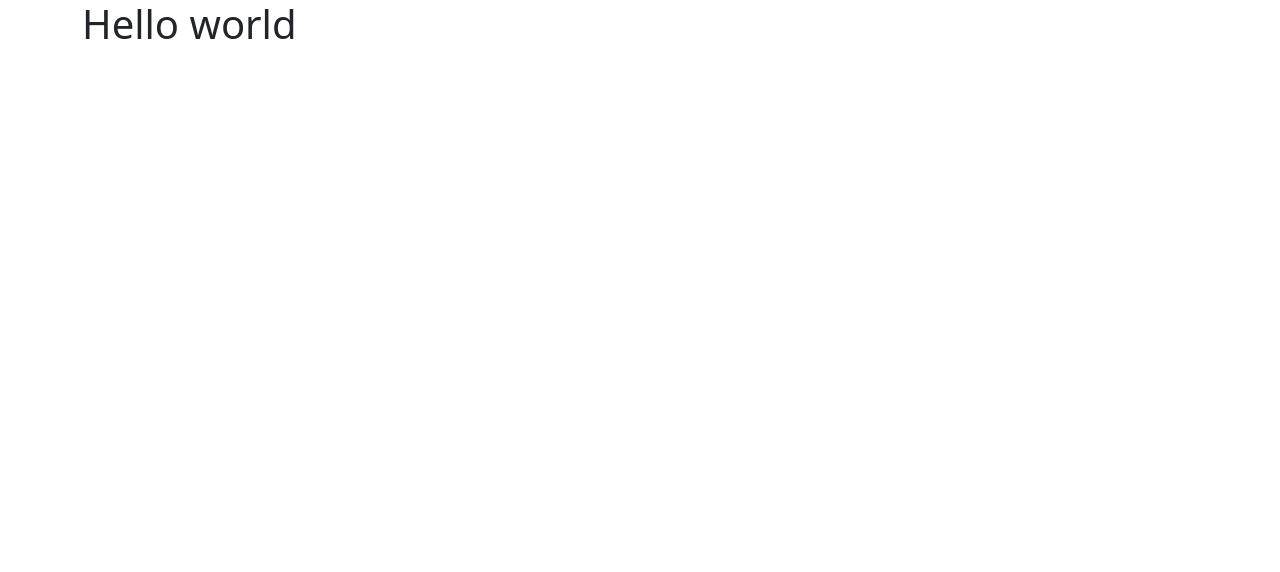
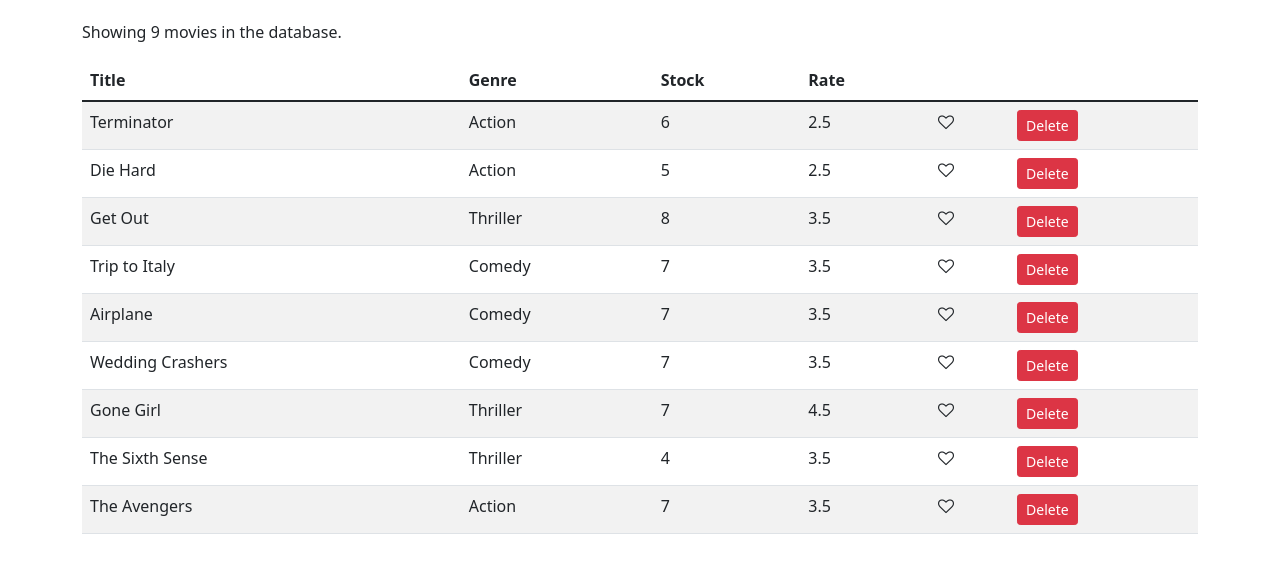
Before and after one commit to islam-maiche/vidly-front, a React (Create React App) app: page / in a window 1280 px wide. Shown: the top 572 px of the page. Built offline with nearby package versions, Linux system fonts and the light colour scheme.

Commit message:
add movies table

```diff
--- a/src/App.js
+++ b/src/App.js
@@ -1,6 +1,7 @@
 import logo from './logo.svg';
 import './App.css';
 import {useCallback, useEffect, useState} from "react";
+import Movies from "./components/movies";
 
 function App() {
 
@@ -33,7 +34,7 @@ function App() {
 
     return (
         <main className='container'>
-            <h1>Hello world</h1>
+            <Movies/>
             {/*<div>{counter}</div>*/}
             {/*<button onClick={() => {*/}
             {/*    setCounter(counter + 1)*/}
--- /dev/null
+++ b/src/components/common/like.jsx
@@ -0,0 +1,14 @@
+import React from "react";
+
+// input: liked: boolean
+// output: onClick
+
+function Like() {
+    return(
+        <React.Fragment>
+            <i className="fa fa-heart-o" aria-hidden="true"></i>
+        </React.Fragment>
+    )
+}
+
+export default Like;
--- /dev/null
+++ b/src/components/movies.jsx
@@ -0,0 +1,67 @@
+import React, {useState} from "react";
+import {getMovies} from "../services/fakeMovieService";
+import Like from "./common/like";
+
+
+function renderMovies(movies){
+    return(
+        movies.map(movie =>
+            <tr>
+                <td>{movie.title} <input type="hidden" value={movie._id}/></td>
+                <td>{movie.genre.name}</td>
+                <td>{movie.numberInStock}</td>
+                <td>{movie.dailyRentalRate}</td>
+                <td>
+                    <button className='btn btn-danger' onClick={() => {
+                        // handleDelete(movie._id, this)
+                    }}>
+                        Delete
+                    </button>
+                </td>
+            </tr>
+        )
+    );
+}
+
+let handleDelete = (movie, movies) => {
+    return  movies.filter(mov => mov._id !== movie._id);
+}
+
+function Movies(props) {
+    const [movies, setMovies] = useState(getMovies);
+    const { length: count } = movies;
+
+    if (count === 0) return <p>There are no movies in the database.</p>
+    return (
+        <React.Fragment>
+            <p>Showing {count} movies in the database.</p>
+            <table className="table table-responsive table-striped">
+                <thead>
+                    <tr>
+                        <th>Title</th>
+                        <th>Genre</th>
+                        <th>Stock</th>
+                        <th>Rate</th>
+                        <th></th>
+                        <th></th>
+                    </tr>
+                </thead>
+                <tbody>
+                    {movies.map(movie =>
+                        <tr key={movie._id}>
+                            <td>{movie.title} <input type="hidden" value={movie._id}/></td>
+                            <td>{movie.genre.name}</td>
+                            <td>{movie.numberInStock}</td>
+                            <td>{movie.dailyRentalRate}</td>
+                            <td><Like/></td>
+                            <td>
+                                <button className='btn btn-danger btn-sm' onClick={() => setMovies(handleDelete(movie, movies))}>Delete</button>
+                            </td>
+                        </tr>)}
+                </tbody>
+            </table>
+        </React.Fragment>
+    );
+}
+
+export default Movies;
--- a/src/index.css
+++ b/src/index.css
@@ -1,5 +1,6 @@
 body {
   margin: 0;
+  padding: 20px 0 0 0;
   font-family: -apple-system, BlinkMacSystemFont, 'Segoe UI', 'Roboto', 'Oxygen',
     'Ubuntu', 'Cantarell', 'Fira Sans', 'Droid Sans', 'Helvetica Neue',
     sans-serif;
```
